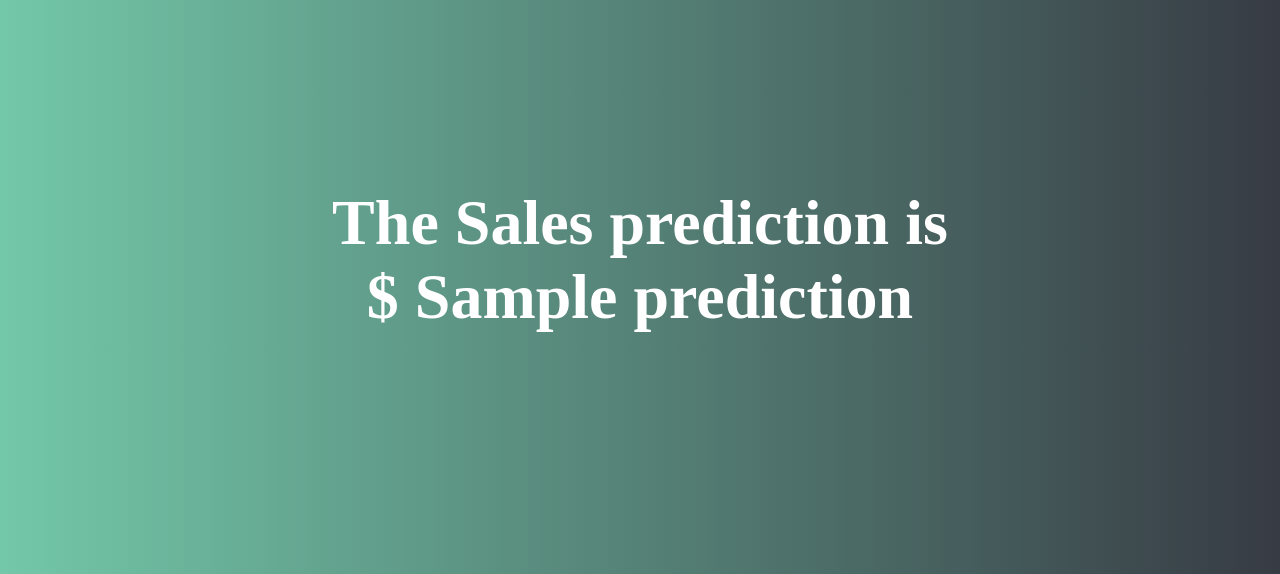
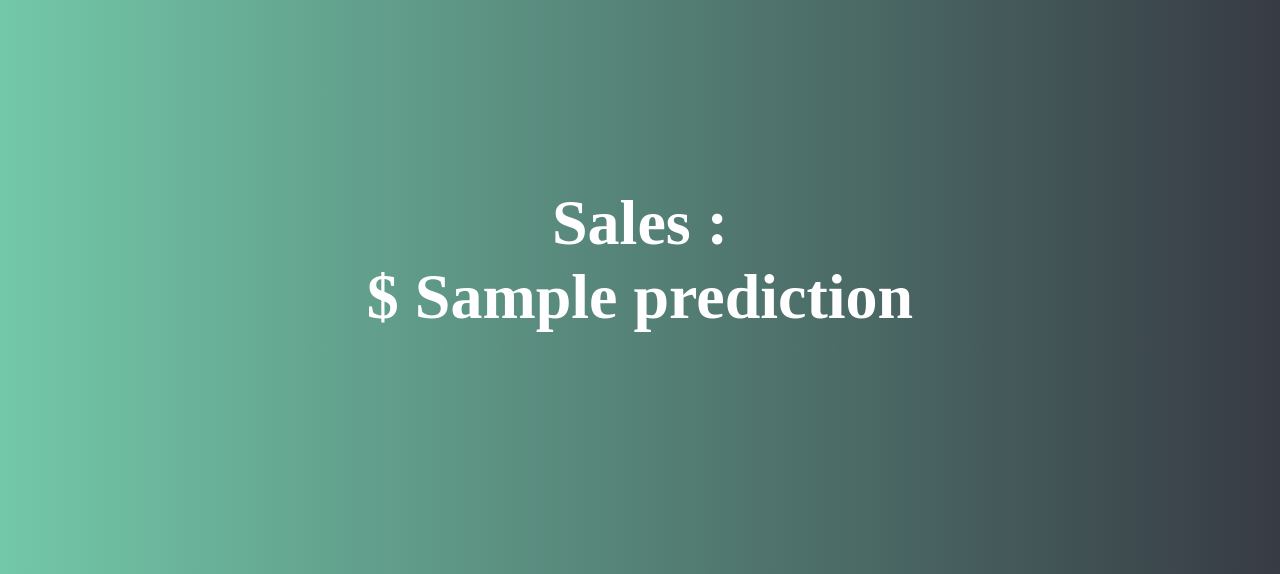
Before and after one commit to Sarathns05/Big_Mart_Sales_Prediction, a Flask app: template templates/result.html in a window 1280 px wide. Shown: the part 163-737 px from the top of the page. Run offline with Flask 2, Linux system fonts and the light colour scheme; the template is opened without the code that fills it: most values are stand-ins (such as "Sample title", 1, 10 or a date in 2020); parts of the project's set-up code (start-up, migrations or seed data) failed here and were passed over.

Commit message:
adding file

```diff
--- a/app.py
+++ b/app.py
@@ -6,12 +6,12 @@ import pandas as pd
 
 app = Flask(__name__)
 
-model_path = '/home/user/PROJECTS/Big_mart_Sales_Prediction/models/model2.pkl'
-model = joblib.load((model_path))
+# model_path = '/home/user/PROJECTS/Big_mart_Sales_Prediction/models/model2.pkl'
+model = joblib.load(('model.pkl'))
 # booster = xgb.Booster()
 # booster.load_model('model.bin')
-scaler_path = '/home/user/PROJECTS/Big_mart_Sales_Prediction/models/scaled.pkl'
-scale = joblib.load((scaler_path))
+# scaler_path = '/home/user/PROJECTS/Big_mart_Sales_Prediction/models/scaled.pkl'
+scale = joblib.load(('scaled.pkl'))
 
 @app.route("/")
 def index():
--- a/templates/home.html
+++ b/templates/home.html
@@ -195,7 +195,7 @@
        </div>
      </div>
      <br>
-     <div class=""  style="padding-bottom: 1rem; position: fixed; font-size: 1.1rem; margin-left: 5rem;">
+     <div class=""  style="padding-bottom: 1rem; position: fixed; font-size: 1.0rem; margin-left: 5rem;">
       <p>©sarathsrt05@gmail.com</p>
       </div>
      <script src="https://code.jquery.com/jquery-3.3.1.slim.min.js"
--- a/templates/result.html
+++ b/templates/result.html
@@ -32,7 +32,7 @@
 		<br>
 		<br>
 		<br>
-		<h2  style="font-size: 4rem; color: #ffffff">The Sales prediction is<br> $ {{ prediction }} <h2>
+		<h2  style="font-size: 4rem; color: #ffffff">Sales :<br> $ {{ prediction }} <h2>
 		<br>
 		<br>
 		<br>
@@ -42,7 +42,7 @@
 		<br>
 		<h2><a href="/">Back and Again Predict!!!</a></h2>
 		</center>
-			  <div class=""  style="padding-bottom: 1rem; position: fixed; font-size: 1.1rem; margin-left: 5rem;">
+			  <div class=""  style="padding-bottom: 1rem; position: fixed; font-size: 1.0rem; margin-left: 5rem;">
 				<p>©sarathsrt05@gmail.com</p>
 			  </div>
 	</body>
```
Also changed, not shown: 4 other files.
